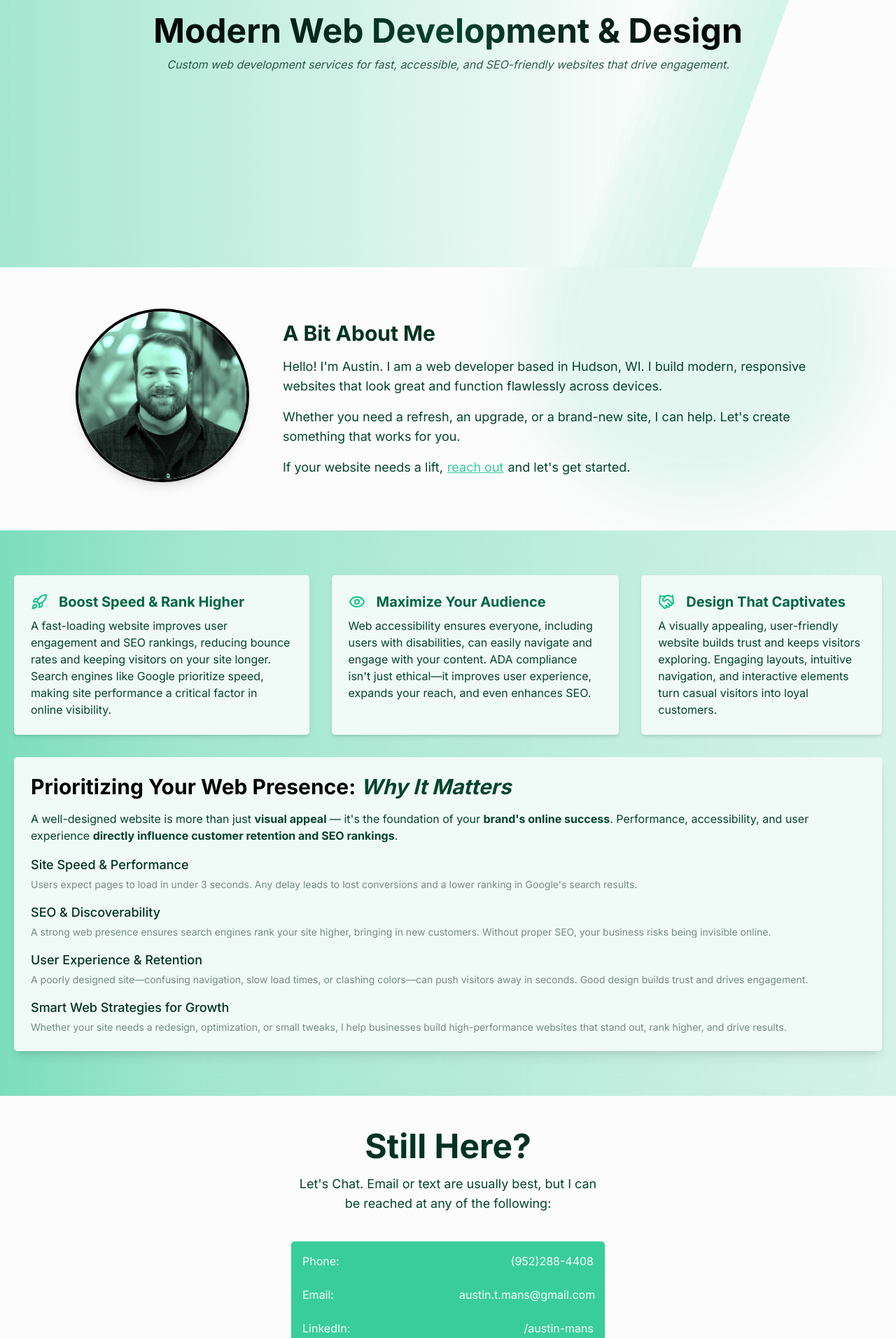
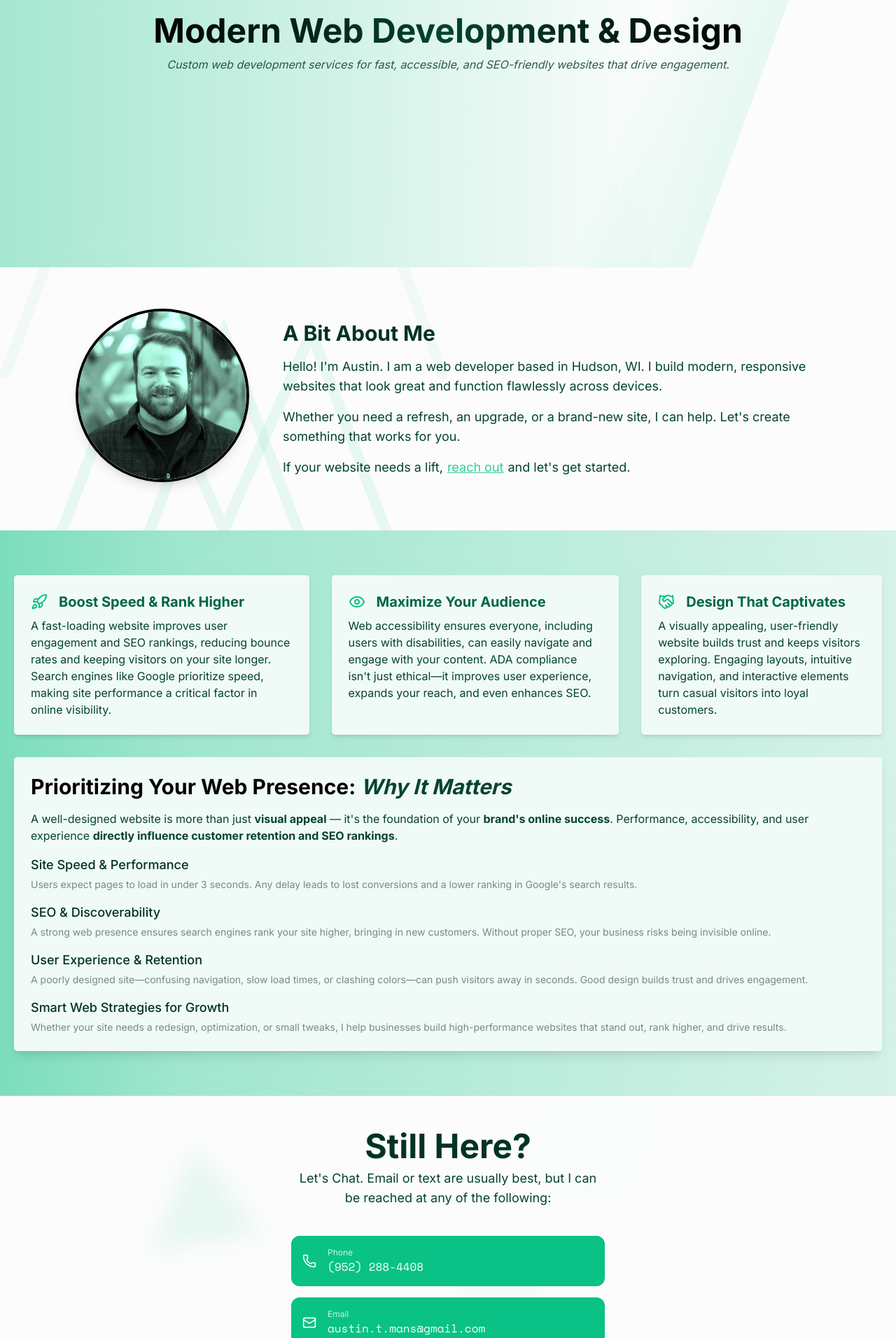
Before and after one commit to ATMcrazy8/austinmanscom-site, a Next.js app: page / in a window 1280 px wide. Shown: the part 300-2212 px from the top of the page at 70% size. Built offline with nearby package versions, Linux system fonts and the light colour scheme.

Commit message:
animations, ui updates, color adjustments

```diff
--- a/app/page.tsx
+++ b/app/page.tsx
@@ -1,12 +1,35 @@
 "use client";
 
 import { useTheme } from "@/app/context/ThemeProvider";
+import { Phone, Mail, Linkedin } from "lucide-react";
 import AboutSection from "@/components/sections/AboutSection";
 import BackgroundStripes from "@/components/BackgroundStripes";
 import WhyWebMatters from "@/components/sections/WhyWebMatters";
+import RisingBlob from "@/components/AnimatedBlob";
 
 export default function Home() {
   const { theme } = useTheme();
+
+  const contactItems = [
+    {
+      label: "Phone",
+      href: "sms:9522884408",
+      value: "(952) 288-4408",
+      icon: Phone,
+    },
+    {
+      label: "Email",
+      href: "mailto:austin.t.mans@gmail.com",
+      value: "austin.t.mans@gmail.com",
+      icon: Mail,
+    },
+    {
+      label: "LinkedIn",
+      href: "https://www.linkedin.com/in/austin-mans/",
+      value: "/austin-mans",
+      icon: Linkedin,
+    },
+  ];
 
   if (!theme) return null;
 
@@ -44,53 +67,41 @@ export default function Home() {
       {/* Contact Section */}
       <section
         id="contact"
-        className="flex items-center justify-center min-h-[50vh] bg-monotone scroll-mt-16"
+        className="flex items-center justify-center min-h-[50vh] bg-monotone scroll-mt-16 relative overflow-hidden"
       >
-        <div className="w-[calc(100%-40px)] max-w-[1520px] py-12 flex flex-col items-center justify-between text-start gap-10">
-          <div className="flex flex-col items-center text-center gap-4 text-pretty max-w-[28rem]">
+        {/* Animated Background Blob */}
+        <div className="absolute inset-0 z-0 pointer-events-none overflow-hidden">
+          <RisingBlob />
+        </div>
+
+        {/* CTA Content */}
+        <div className="relative z-10 w-[calc(100%-40px)] max-w-[1520px] py-12 flex flex-col items-center gap-10">
+          <div className="text-center max-w-[28rem]">
             <h2 className="text-3xl md:text-5xl font-semibold text-foreground">
               Still Here?
             </h2>
-            <p className="text-sm md:text-lg text-card-foreground mx-auto">
-              Let&apos;s Chat. Email or text are usually best, but I can be
-              reached at any of the following:
+            <p className="text-sm md:text-lg text-card-foreground mt-2">
+              Let&apos;s Chat. Email or text are usually best, but I can be reached at any of the following:
             </p>
           </div>
-          <div className="block w-full max-w-[28rem] mx-auto">
-            <ul className="w-full bg-primary/80 text-sm md:text-base text-primary-foreground p-2 shadow rounded-lg">
-              <li className="mb-2">
+
+          <ul className="w-full max-w-[28rem] space-y-4">
+            {contactItems.map(({ label, href, value, icon: Icon }) => (
+              <li key={label}>
                 <a
-                  className="flex flex-row flex-wrap items-center justify-between gap-4 p-2 rounded-md hover:bg-card-foreground/10"
-                  href="sms:9522884408"
+                  href={href}
+                  target="_blank"
+                  className="flex items-center gap-4 p-4 bg-primary text-primary-foreground rounded-xl hover:shadow-monotone-foreground/20 hover:shadow-lg hover:scale-[1.02] transition-all duration-300"
                 >
-                  <h3 className="w-16">Phone: </h3>
-                  <p className="w-48 text-end ml-auto mr-0">(952)288-4408</p>
+                  <Icon className="w-5 h-5 shrink-0" />
+                  <div className="flex flex-col">
+                    <span className="text-xs opacity-80">{label}</span>
+                    <span className="text-md font-mono">{value}</span>
+                  </div>
                 </a>
               </li>
-              <li className="mb-2">
-                <a
-                  className="flex flex-row flex-wrap items-center justify-between gap-4 p-2 rounded-md hover:bg-card-foreground/10"
-                  href="mailto:austin.t.mans@gmail.com"
-                  target="_blank"
-                >
-                  <h3 className="w-16">Email: </h3>
-                  <p className="w-48 text-end  ml-auto mr-0">
-                    austin.t.mans@gmail.com
-                  </p>
-                </a>
-              </li>
-              <li>
-                <a
-                  className="flex flex-row flex-wrap items-center justify-between gap-4 p-2 rounded-md hover:bg-card-foreground/10"
-                  href="https://www.linkedin.com/in/austin-mans/"
-                  target="_blank"
-                >
-                  <h3 className="w-16">LinkedIn: </h3>
-                  <p className="w-48 text-end  ml-auto mr-0">/austin-mans</p>
-                </a>
-              </li>
-            </ul>
-          </div>
+            ))}
+          </ul>
         </div>
       </section>
     </main>
--- a/components/AnimatedBlob.tsx
+++ b/components/AnimatedBlob.tsx
@@ -1,27 +1,67 @@
 "use client";
 
-import { motion, useAnimationFrame, useMotionValue, useTransform } from "framer-motion";
+import {
+  motion,
+  useAnimationFrame,
+  useMotionValue,
+  useTransform,
+} from "framer-motion";
 
 export default function RisingBlob() {
   const angle = useMotionValue(0);
 
   useAnimationFrame((t) => {
-    angle.set((t / 50) % 360); // Slower loop
+    angle.set((t / 50) % 360); // Slow orbit
   });
 
-  // Wider arc across screen
-  const radiusX = 800; // ⬅ adjust for full-screen width coverage
-  const radiusY = 600; // Height of the arc
+  const radiusX = 800;
+  const radiusY = 600;
 
-  // Reverse direction by negating cosine
   const x = useTransform(angle, (a) => `${-Math.cos((a * Math.PI) / 180) * radiusX}px`);
   const y = useTransform(angle, (a) => `${-Math.sin((a * Math.PI) / 180) * radiusY}px`);
   const rotate = useTransform(angle, (a) => a);
 
   return (
-    <motion.div
-      style={{ x, y, rotate }}
-      className="absolute left-[calc(50%-250px)] top-full w-[500px] h-[500px] bg-primary/10 blur-2xl rounded-full z-0 pointer-events-none"
-    />
+    <>
+      {/* Circle (sun/orbit) */}
+      <motion.div
+        style={{ x, y, rotate }}
+        className="absolute left-[calc(50%-250px)] top-full w-[200px] h-[200px] bg-secondary/10 blur-lg rounded-full -z-100 pointer-events-none"
+      />
+
+      {/* Triangle (bobbing motion) */}
+      <motion.div
+        initial={{
+          y: 0,
+          rotate: "0deg"
+         }}
+        animate={{
+          y: [0, -60, 0, 40, 0],
+          rotate: "360deg"
+        }}
+        transition={{
+          duration: 10,
+          repeat: Infinity,
+          ease: "easeInOut",
+        }}
+        className="absolute top-[20%] left-[15%] w-0 h-0 border-l-[80px] border-r-[80px] border-b-[140px] border-l-transparent border-r-transparent border-b-ring/10 blur-lg -z-100 pointer-events-none"
+      />
+
+      {/* Square (linear path) */}
+      <motion.div
+      initial={{ y: "-20vh" }}
+        animate={{
+          x: ["-10vw", "80vw", "-10vw"],   // Bounce horizontally
+          scale: [1, 0.3, 1],              // Scale up at edges
+          rotate: ["10deg", "-10deg", "10deg"], // Optional: subtle spin
+        }}
+        transition={{
+          duration: 20,
+          repeat: Infinity,
+          ease: "easeInOut",              // Smooth bounce
+        }}
+        className="absolute top-[70%] w-[200px] h-[200px] bg-accent/10 blur-lg -z-100 pointer-events-none"
+      />
+    </>
   );
 }
--- /dev/null
+++ b/components/AnimatedLogo.tsx
@@ -0,0 +1,105 @@
+"use client";
+
+import { motion } from "framer-motion";
+
+export default function AnimatedLogo() {
+  return (
+    <motion.svg
+      xmlns="http://www.w3.org/2000/svg"
+      viewBox="0 0 128 128"
+      className="absolute left-1/4 top-[-25%] w-[1000px] h-[1000px] z-0 pointer-events-none -translate-x-1/2 text-ring"
+    >
+      <motion.g
+        stroke="currentColor"
+        strokeWidth="2"
+        strokeLinecap="round"
+        strokeLinejoin="miter"
+        fill="none"
+      >
+        {/*** A Paths ***/}
+        {/* Lead A */}
+        <motion.path
+          d="M40 88 L64 24 L88 88"
+          animate={{ y: [200, 0, -200] }}
+          transition={{
+            duration: 12,
+            repeat: Infinity,
+            repeatType: "loop",
+            ease: [0.45, 0.02, 0.15, 1],
+          }}
+          strokeOpacity={0.1}
+        />
+
+        {/* Middle A */}
+        <motion.path
+          d="M40 88 L64 24 L88 88"
+          animate={{ y: [200, 0, -200] }}
+          transition={{
+            duration: 24,
+            repeat: Infinity,
+            repeatType: "loop",
+            ease: [0.45, 0.02, 0.15, 1],
+            delay: 0.5,
+          }}
+          strokeOpacity={0.06}
+        />
+
+        {/* Trailing A */}
+        <motion.path
+          d="M40 88 L64 24 L88 88"
+          animate={{ y: [200, 0, -200] }}
+          transition={{
+            duration: 42,
+            repeat: Infinity,
+            repeatType: "loop",
+            ease: [0.45, 0.02, 0.15, 1],
+            delay: 1,
+          }}
+          strokeOpacity={0.03}
+        />
+
+        {/*** M Paths ***/}
+        {/* Lead M */}
+        <motion.path
+          d="M24 88 L48 24 L64 60 L80 24 L104 88"
+          animate={{ y: [-200, 0, 200] }}
+          transition={{
+            duration: 12,
+            repeat: Infinity,
+            repeatType: "loop",
+            ease: [0.45, 0.02, 0.15, 1],
+          }}
+          strokeOpacity={0.1}
+        />
+
+        {/* Middle M */}
+        <motion.path
+          d="M24 88 L48 24 L64 60 L80 24 L104 88"
+          animate={{ y: [-200, 0, 200] }}
+          transition={{
+            duration: 24,
+            repeat: Infinity,
+            repeatType: "loop",
+            ease: [0.45, 0.02, 0.15, 1],
+            delay: 0.5,
+          }}
+          strokeOpacity={0.06}
+        />
+
+        {/* Trailing M */}
+        <motion.path
+          d="M24 88 L48 24 L64 60 L80 24 L104 88"
+          animate={{ y: [-200, 0, 200] }}
+          transition={{
+            duration: 42,
+            repeat: Infinity,
+            repeatType: "loop",
+            ease: [0.45, 0.02, 0.15, 1],
+            delay: 1,
+          }}
+          strokeOpacity={0.03}
+        />
+      </motion.g>
+    </motion.svg>
+  );
+}
--- a/components/BackgroundStripes.tsx
+++ b/components/BackgroundStripes.tsx
@@ -4,16 +4,16 @@ import { motion } from "framer-motion";
 import { useEffect, useState } from "react";
 
 const stripes = [
+  { width: "w-2", opacity: "bg-ring/[1%]" },
   { width: "w-2", opacity: "bg-ring/[2%]" },
-  { width: "w-2", opacity: "bg-ring/[4%]" },
-  { width: "w-3", opacity: "bg-ring/[6%]" },
-  { width: "w-3", opacity: "bg-ring/[8%]" },
-  { width: "w-4", opacity: "bg-ring/[10%]" },
-  { width: "w-4", opacity: "bg-ring/[12%]" },
-  { width: "w-5", opacity: "bg-ring/[14%]" },
-  { width: "w-5", opacity: "bg-ring/[16%]" },
-  { width: "w-6", opacity: "bg-ring/[18%]" },
-  { width: "w-6", opacity: "bg-ring/[20%]" },
+  { width: "w-3", opacity: "bg-ring/[3%]" },
+  { width: "w-3", opacity: "bg-ring/[4%]" },
+  { width: "w-4", opacity: "bg-ring/[5%]" },
+  { width: "w-4", opacity: "bg-ring/[6%]" },
+  { width: "w-5", opacity: "bg-ring/[7%]" },
+  { width: "w-5", opacity: "bg-ring/[8%]" },
+  { width: "w-6", opacity: "bg-ring/[9%]" },
+  { width: "w-6", opacity: "bg-ring/[10%]" },
 ];
 
 export default function BackgroundStripes() {
@@ -21,9 +21,8 @@ export default function BackgroundStripes() {
 
   useEffect(() => {
     const interval = setInterval(() => {
-      setIsVisible(false); // slide out
-      setTimeout(() => setIsVisible(true), 2000); // wait then slide in again
-    }, 10000); // repeat every 10s
+      setIsVisible((prev) => !prev);
+    }, 20000); // Repeat every 20s
 
     return () => clearInterval(interval);
   }, []);
--- a/components/sections/AboutSection.tsx
+++ b/components/sections/AboutSection.tsx
@@ -3,7 +3,7 @@
 import { motion } from "framer-motion";
 import { useRef } from "react";
 import ThemedHeadshot from "@/components/ThemedHeadshot";
-import RisingBlob from "@/components/AnimatedBlob";
+import AnimatedLogo from "../AnimatedLogo";
 
 export default function AboutSection() {
   const sectionRef = useRef<HTMLDivElement>(null);
@@ -14,10 +14,8 @@ export default function AboutSection() {
       ref={sectionRef}
       className="relative py-16 bg-monotone scroll-mt-16 overflow-hidden"
     >
-      {/* Animated Blob */}
-      <div className="absolute inset-0 z-0">
-        <RisingBlob />
-      </div>
+      {/* Animated Logo */}
+      <AnimatedLogo />
 
       {/* Actual content */}
       <div className="relative z-10 max-w-[calc(100%-40px)] flex flex-col md:flex-row container items-center justify-center mx-auto text-start gap-12">
```
